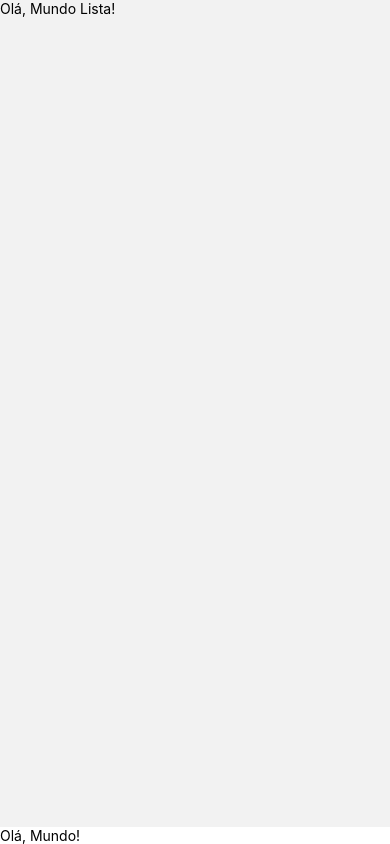
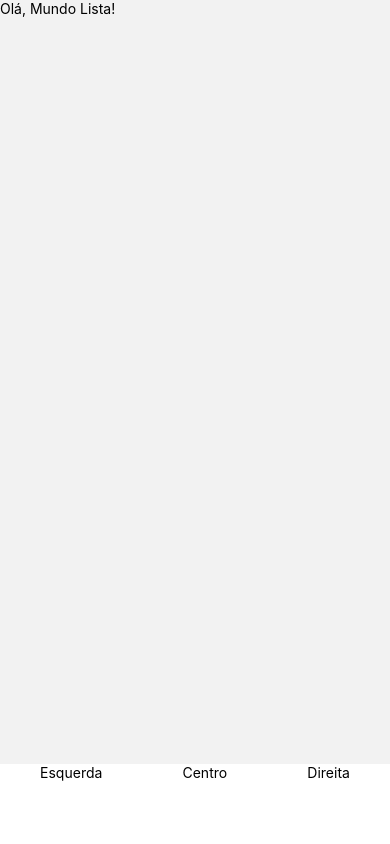
Before and after one commit to LariLeal/ReactNative-App, a React Native app: screen /BottomRoutes in a window 390 px wide. Built offline with nearby package versions, Linux system fonts and the light colour scheme.

Commit message:
Criando area no bottom, deixando mais organizado para aplicar o botao na segunda tela

```diff
--- a/src/components/CustomTabBar/index.tsx
+++ b/src/components/CustomTabBar/index.tsx
@@ -1,11 +1,19 @@
 import React from "react";
-import {Text} from "react-native";
+import {Text, TouchableOpacity, View} from "react-native";
 import {style} from "./styles";
 
 export default ({state, navigation}: any) => {
     return (
-        <Text>
-            Olá, Mundo!
-        </Text>
+        <View style={style.tabArea}>
+            <TouchableOpacity>
+                <Text>Esquerda</Text>
+            </TouchableOpacity>
+             <TouchableOpacity>
+                <Text>Centro</Text>
+            </TouchableOpacity>
+             <TouchableOpacity>
+                <Text>Direita</Text>
+            </TouchableOpacity>
+        </View>
     )
 }
--- a/src/components/CustomTabBar/styles.ts
+++ b/src/components/CustomTabBar/styles.ts
@@ -2,27 +2,9 @@
     import {themas} from "../../global/themes";
 
     export const style = StyleSheet.create({
-    button:
-    {
-        width: 250,
-        height: 50,
-        alignItems: 'center',
-        justifyContent: 'center',
-        backgroundColor: themas.colors.primary,
-        borderRadius: 40,
-        shadowColor: "#000",
-        shadowOffset: {
-            width: 0,
-            height: 3,
-        },
-        shadowOpacity: 0.29,
-        shadowRadius: 4.65,
-        elevation: 7,
-    },
-    textButton:
-    {
-       fontSize: 16,
-       color: '#FFF',
-       fontWeight: 'bold'
-    },
+        tabArea: {
+            flexDirection: 'row',
+            height: 80,
+            justifyContent: 'space-around',
+        }
 })
```
